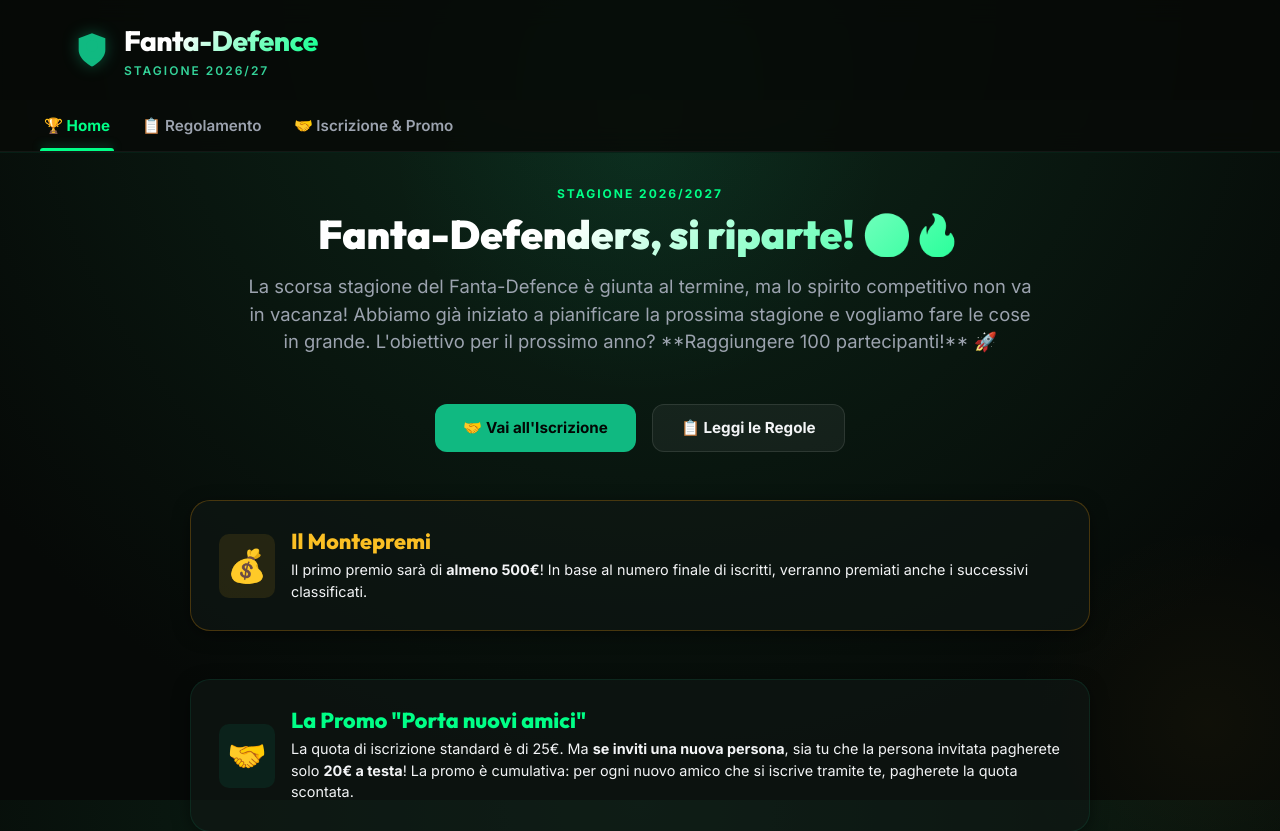
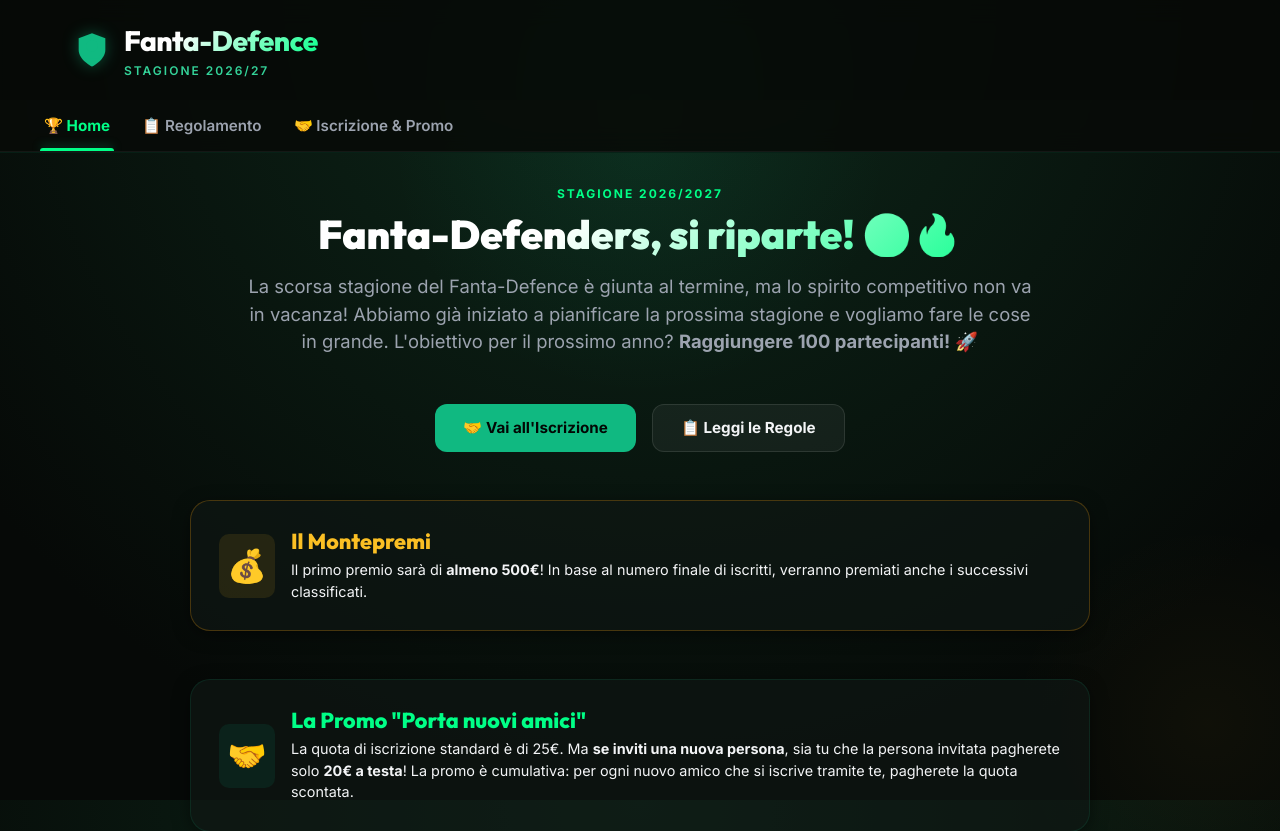
Before and after one commit to Serse12/fantadefence, an Angular app: page / in a window 1280 px wide. Shown: the top 831 px of the page. Built offline with nearby package versions, Linux system fonts and the light colour scheme.

Commit message:
fix: replace raw markdown bold syntax with HTML strong tags and fix emoji font stacks

```diff
--- a/src/app/app.html
+++ b/src/app/app.html
@@ -54,7 +54,7 @@
           <span class="section-tag">Stagione 2026/2027</span>
           <h2 class="hero-title">Fanta-Defenders, si riparte! ⚽️🔥</h2>
           <p class="hero-lead">
-            La scorsa stagione del Fanta-Defence è giunta al termine, ma lo spirito competitivo non va in vacanza! Abbiamo già iniziato a pianificare la prossima stagione e vogliamo fare le cose in grande. L'obiettivo per il prossimo anno? **Raggiungere 100 partecipanti!** 🚀
+            La scorsa stagione del Fanta-Defence è giunta al termine, ma lo spirito competitivo non va in vacanza! Abbiamo già iniziato a pianificare la prossima stagione e vogliamo fare le cose in grande. L'obiettivo per il prossimo anno? <strong>Raggiungere 100 partecipanti!</strong> 🚀
           </p>
 
           <div class="action-buttons" style="justify-content: center; margin-top: 1rem;">
@@ -114,7 +114,7 @@
             <h3 style="font-family: var(--font-display); font-size: 1.35rem; font-weight: 800; color: #fff; margin: 0;">La Defender-Cup!</h3>
           </div>
           <p class="text-secondary" style="font-size: 0.9rem; line-height: 1.45;">
-            Per dare a tutti la possibilità di farsi valere anche quando il campionato è compromesso, annunciamo l'introduzione della **Defender-Cup**!
+            Per dare a tutti la possibilità di farsi valere anche quando il campionato è compromesso, annunciamo l'introduzione della <strong>Defender-Cup</strong>!
           </p>
           <div style="display: grid; grid-template-columns: 1fr; gap: 0.75rem; margin-top: 0.5rem; font-size: 0.85rem; border-top: 1px solid rgba(255,255,255,0.05); padding-top: 0.75rem;">
             <div style="display: grid; grid-template-columns: 1fr; gap: 0.5rem;">
@@ -151,7 +151,7 @@
             <div>
               <span class="text-secondary" style="display: block; margin-bottom: 0.5rem;">Vincolo Nome Squadra:</span>
               <div style="background: rgba(0, 0, 0, 0.25); padding: 0.75rem 1rem; border-radius: 8px; border-left: 3px solid var(--accent-green); line-height: 1.4; font-size: 0.85rem;">
-                Deve contenere un riferimento a un **progetto** o una **divisione Tinexta Defence**.
+                Deve contenere un riferimento a un <strong>progetto</strong> o una <strong>divisione Tinexta Defence</strong>.
                 <div style="margin-top: 0.5rem; border-top: 1px solid rgba(255, 255, 255, 0.05); padding-top: 0.5rem; color: var(--accent-gold); font-weight: 600;">
                   ⚠️ Eccezione: Il nome "Tinexta Defence" può essere usato esclusivamente da chi si chiama Edoardo!
                 </div>
@@ -272,7 +272,7 @@
             <div>
               <span style="font-weight: 700; color: var(--accent-gold); display: block; margin-bottom: 0.35rem;">Modificatore Difesa:</span>
               <p class="text-secondary" style="font-size: 0.85rem; margin-bottom: 0.6rem; line-height: 1.45;">
-                Attivo schierando **almeno 4 difensori**. Si calcola sulla media dei voti puri (senza bonus/malus) del portiere più i 3 migliori difensori:
+                Attivo schierando <strong>almeno 4 difensori</strong>. Si calcola sulla media dei voti puri (senza bonus/malus) del portiere più i 3 migliori difensori:
               </p>
               <div style="display: grid; grid-template-columns: 1fr 1fr; gap: 0.4rem; background: rgba(0,0,0,0.25); padding: 0.75rem 1rem; border-radius: 8px; font-size: 0.8rem;">
                 <div style="border-bottom: 1px solid rgba(255,255,255,0.03); padding-bottom: 0.25rem;">Media &lt; 6.00:</div>
@@ -289,7 +289,7 @@
             <div style="border-top: 1px solid rgba(255,255,255,0.05); padding-top: 0.75rem;">
               <span style="font-weight: 700; color: var(--accent-gold); display: block; margin-bottom: 0.25rem;">Bonus Fair Play:</span>
               <p class="text-secondary" style="font-size: 0.85rem; line-height: 1.45;">
-                Viene applicato un bonus extra di **+1 punto** di giornata se nessun giocatore schierato (titolare o subentrato che prende voto) riceve ammonizioni o espulsioni.
+                Viene applicato un bonus extra di <strong>+1 punto</strong> di giornata se nessun giocatore schierato (titolare o subentrato che prende voto) riceve ammonizioni o espulsioni.
               </p>
             </div>
           </div>
@@ -312,11 +312,11 @@
             </div>
             <div style="border-top: 1px solid rgba(255,255,255,0.05); padding-top: 0.5rem;">
               <strong style="color: var(--text-primary); display:block; margin-bottom:0.15rem;">Sostituzioni & Panchina:</strong>
-              <p class="text-secondary" style="font-size: 0.85rem;">Fino a un massimo di **5 cambi effettivi** a partita. Viene rispettato l'ordine stabilito in panchina, tranne nei casi in cui si renda necessario un cambio modulo automatico per coprire un'assenza.</p>
+              <p class="text-secondary" style="font-size: 0.85rem;">Fino a un massimo di <strong>5 cambi effettivi</strong> a partita. Viene rispettato l'ordine stabilito in panchina, tranne nei casi in cui si renda necessario un cambio modulo automatico per coprire un'assenza.</p>
             </div>
             <div style="border-top: 1px solid rgba(255,255,255,0.05); padding-top: 0.5rem;">
               <strong style="color: var(--text-primary); display:block; margin-bottom:0.15rem;">Consegna Formazione:</strong>
-              <p class="text-secondary" style="font-size: 0.85rem;">Consentita fino a **1 minuto** prima dell'inizio del primo anticipo di giornata. In mancanza di consegna, verrà schierata automaticamente l'ultima formazione inviata.</p>
+              <p class="text-secondary" style="font-size: 0.85rem;">Consentita fino a <strong>1 minuto</strong> prima dell'inizio del primo anticipo di giornata. In mancanza di consegna, verrà schierata automaticamente l'ultima formazione inviata.</p>
             </div>
           </div>
         </div>
@@ -329,11 +329,11 @@
           <div style="display: flex; flex-direction: column; gap: 1rem; font-size: 0.9rem; line-height: 1.45;">
             <div>
               <strong style="color: var(--text-primary); display:block; margin-bottom:0.15rem;">Sessioni di Mercato:</strong>
-              <p class="text-secondary" style="font-size: 0.85rem;">Sono previste **2 sessioni ufficiali di riparazione** durante la stagione: in concomitanza con la **21ª** e la **32ª** giornata.</p>
+              <p class="text-secondary" style="font-size: 0.85rem;">Sono previste <strong>2 sessioni ufficiali di riparazione</strong> durante la stagione: in concomitanza con la <strong>21ª</strong> e la <strong>32ª</strong> giornata.</p>
             </div>
             <div style="border-top: 1px solid rgba(255,255,255,0.05); padding-top: 0.5rem;">
               <strong style="color: var(--text-primary); display:block; margin-bottom:0.15rem;">Crediti Aggiuntivi:</strong>
-              <p class="text-secondary" style="font-size: 0.85rem;">Ogni sessione assegnerà un budget di **+50 crediti extra** non cumulabili (vanno spesi nella sessione stessa o andranno persi).</p>
+              <p class="text-secondary" style="font-size: 0.85rem;">Ogni sessione assegnerà un budget di <strong>+50 crediti extra</strong> non cumulabili (vanno spesi nella sessione stessa o andranno persi).</p>
             </div>
             <div style="border-top: 1px solid rgba(255,255,255,0.05); padding-top: 0.5rem;">
               <strong style="color: var(--text-primary); display:block; margin-bottom:0.15rem;">Svincolati & Riaccrediti:</strong>
--- a/src/styles.css
+++ b/src/styles.css
@@ -28,8 +28,8 @@
   --text-muted: #6b7280;
   --text-green: #34d399;
 
-  --font-display: 'Outfit', 'Inter', -apple-system, 'Apple Color Emoji', 'Segoe UI Emoji', 'Segoe UI Symbol', 'Noto Color Emoji', sans-serif;
-  --font-body: 'Inter', -apple-system, 'Apple Color Emoji', 'Segoe UI Emoji', 'Segoe UI Symbol', 'Noto Color Emoji', sans-serif;
+  --font-display: 'Outfit', 'Inter', -apple-system, 'Apple Color Emoji', 'Segoe UI Emoji', 'Noto Color Emoji', 'Segoe UI Symbol', sans-serif;
+  --font-body: 'Inter', -apple-system, 'Apple Color Emoji', 'Segoe UI Emoji', 'Noto Color Emoji', 'Segoe UI Symbol', sans-serif;
 
   /* Transitions */
   --transition-fast: 0.2s cubic-bezier(0.4, 0, 0.2, 1);
```
